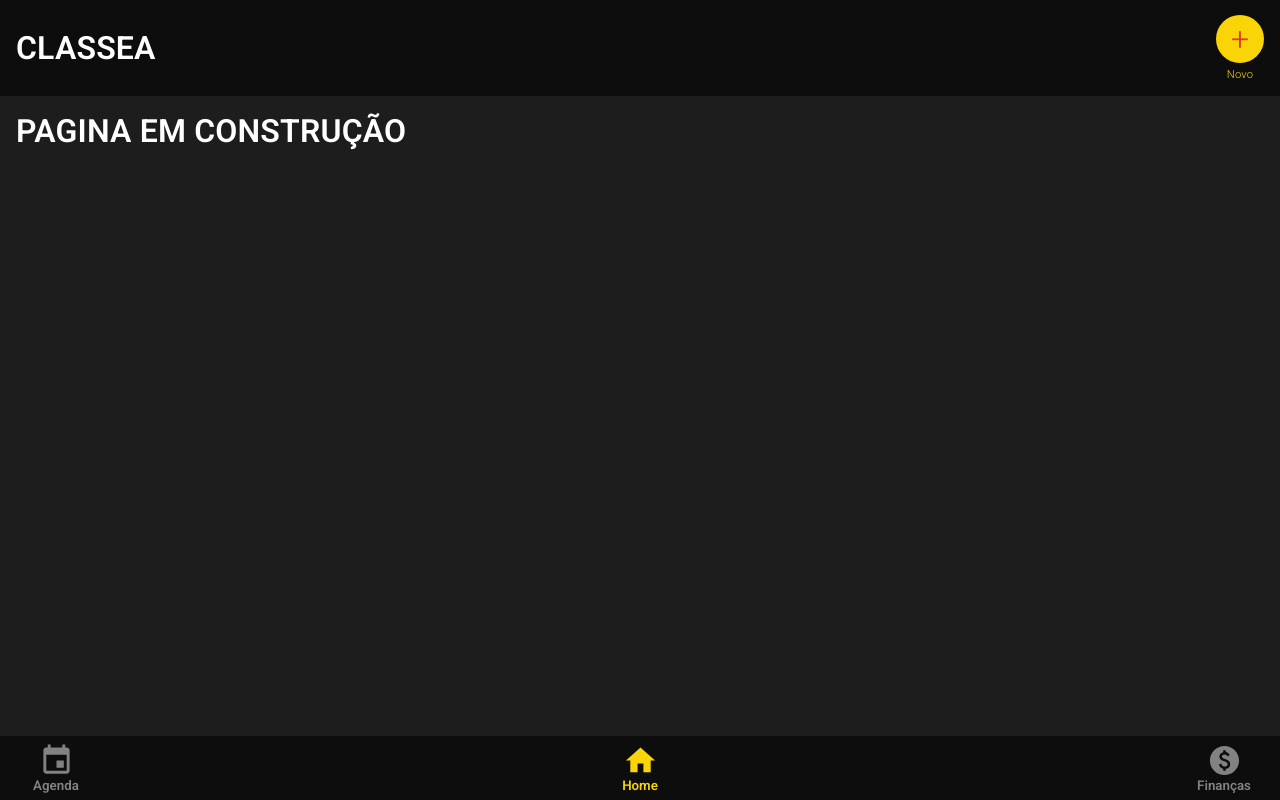
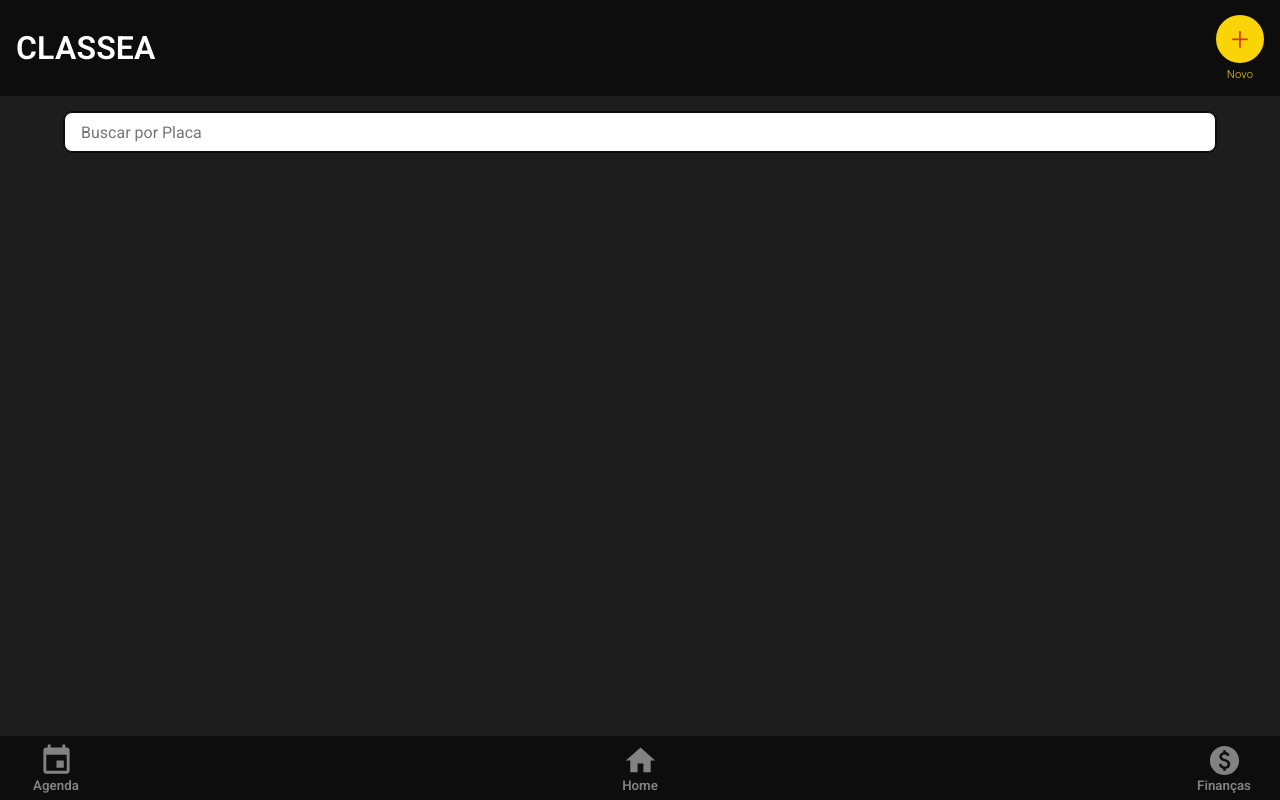
Before and after one commit to Bryan-OLima/LavaRapidoClasseA, a React (Vite) app: page /finance in a window 1280 px wide. Built offline with nearby package versions, Linux system fonts and the light colour scheme.

Commit message:
navbar has no color now, forms dialog updated, washcard now has dynamic height, finance page has cloned homepage, washservice updated

```diff
--- a/src/components/Dialogs/FormsDialog/FormsDialog.tsx
+++ b/src/components/Dialogs/FormsDialog/FormsDialog.tsx
@@ -92,11 +92,11 @@ export default function FormsDialog({
     formState: { errors, isSubmitting },
   } = useForm<WashFormData>({
     resolver: zodResolver(washSchema) as any,
-    defaultValues: initialData || defaultWash,
+    defaultValues: defaultWash,
   });
 
   useEffect(() => {
-    if (initialData) {
+    if (isOpenState) {
       reset(initialData);
     } else {
       reset(defaultWash);
@@ -116,6 +116,7 @@ export default function FormsDialog({
     mutationFn: WashService.setTemp,
     onSuccess: () => {
       queryClient.invalidateQueries({ queryKey: ['washes'] });
+      reset(defaultWash);
       handleIsOpen(false);
     },
   });
--- a/src/components/Layout/Navbar/Navbar.tsx
+++ b/src/components/Layout/Navbar/Navbar.tsx
@@ -25,10 +25,10 @@ function Navbar() {
 
       <li className="nav-link">
         <Link to="/">
-          <button className="nav-link-btn btn active">
+          <button className="nav-link-btn btn">
             <HomeIcon
               sx={{
-                color: iconConfiguration.navbar.active,
+                color: iconConfiguration.navbar.color,
                 fontSize: iconConfiguration.navbar.fontSize,
               }}
             />
--- a/src/components/WashCard/WashCard.tsx
+++ b/src/components/WashCard/WashCard.tsx
@@ -18,8 +18,10 @@ function WashCard({ wash }: WashCardProps) {
     setIsOpen(!isOpen);
   };
 
+  const isDelivered = wash.service.status == 'Entregue';
+
   return (
-    <div className="card">
+    <div className="card" style={{ height: !isDelivered ? '250px' : '100%' }}>
       <div className="card-info">
         <span className="card-title">{wash.car.model}</span>
         <span className="card-plate"> {wash.car.plate} </span>
@@ -41,7 +43,7 @@ function WashCard({ wash }: WashCardProps) {
         <EditIcon sx={{ fontSize: iconConfiguration.card.textIcon }} /> Notas: "
         {`${wash.service.os}. ${wash.service.obs}`}"
       </div>
-
+      {!isDelivered && (
         <div className="card-btn-area">
           <button className="card-btn btn-edt">EDITAR</button>
           <button
@@ -75,10 +77,13 @@ function WashCard({ wash }: WashCardProps) {
               console.log(wash.timestamps.data);
             }}
           >
-          <CheckCircleIcon sx={{ fontSize: iconConfiguration.card.fontSize }} />
+            <CheckCircleIcon
+              sx={{ fontSize: iconConfiguration.card.fontSize }}
+            />
             CONCLUIR
           </button>
         </div>
+      )}
     </div>
   );
 }
--- a/src/pages/FinancePage/FinancePage.tsx
+++ b/src/pages/FinancePage/FinancePage.tsx
@@ -1,10 +1,44 @@
+import { useState } from 'react';
+
+import WashCard from '../../components/WashCard/WashCard';
+
 import './style.css';
+import type { Wash } from '../../interfaces/Washes';
+import { WashService } from '../../services/WashService';
+import { useQuery } from '@tanstack/react-query';
 
 function FinancePage() {
+  const [search, setSearch] = useState('');
+  const { data: washes, isLoading } = useQuery({
+    queryKey: ['washes'],
+    queryFn: WashService.getAll,
+    select: (data) => {
+      return data.sort((a, b) => {
+        return a.timestamps.exit.localeCompare(b.timestamps.exit);
+      });
+    },
+  });
+
+  if (isLoading) return <p>Carregando...</p>;
+
+  const washSearch = washes?.filter((wash: any) => {
+    return wash.car.plate
+      .toLocaleLowerCase()
+      .includes(search.toLocaleLowerCase());
+  });
+
   return (
-    <>
-      <h1>PAGINA EM CONSTRUÇÃO</h1>
-    </>
+    <section className="page-section">
+      <input
+        type="text"
+        className="searchbar"
+        placeholder="Buscar por Placa"
+        onChange={(e) => setSearch(e.target.value)}
+      />
+      {washSearch?.map((wash: Wash) => (
+        <WashCard key={wash.id} wash={wash} />
+      ))}
+    </section>
   );
 }
 
--- a/src/services/WashService.ts
+++ b/src/services/WashService.ts
@@ -4,12 +4,8 @@ import { DateFormater } from '../utils/dateFormater';
 export const WashService = {
   set: async (wash: Wash): Promise<void> => {
     try {
-      const date = new Date();
-      wash.timestamps.hour = DateFormater(date);
-      wash.timestamps.data = new Date().toLocaleDateString();
-      wash.timestamps.entry = new Date().toLocaleDateString();
-
       wash.id = `WASH_${crypto.randomUUID()}`;
+      wash.service.status = 'Entregue';
       localStorage.setItem(wash.id, JSON.stringify(wash));
     } catch (e) {
       console.error('Erro ao tentar salvar', e);
```
Lines whose indentation alone changed are shown as unchanged.
